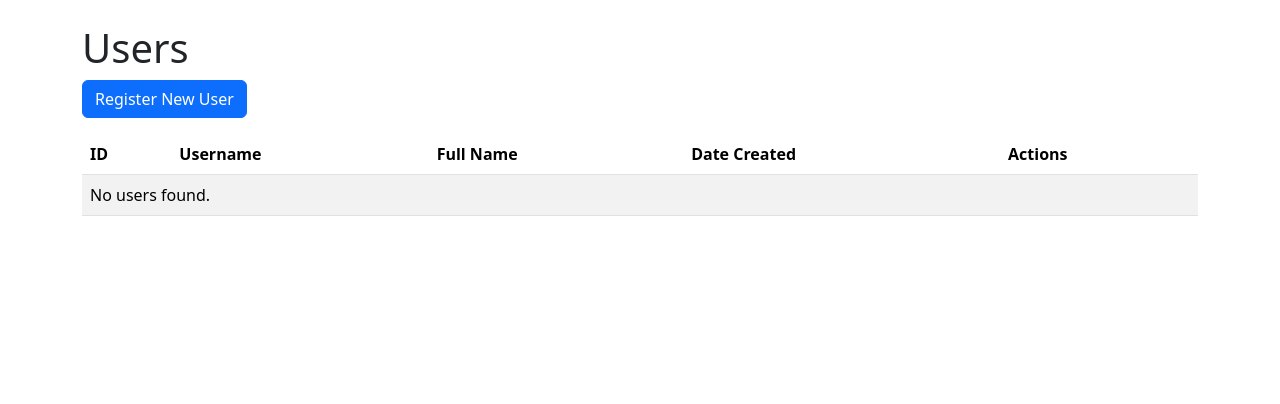
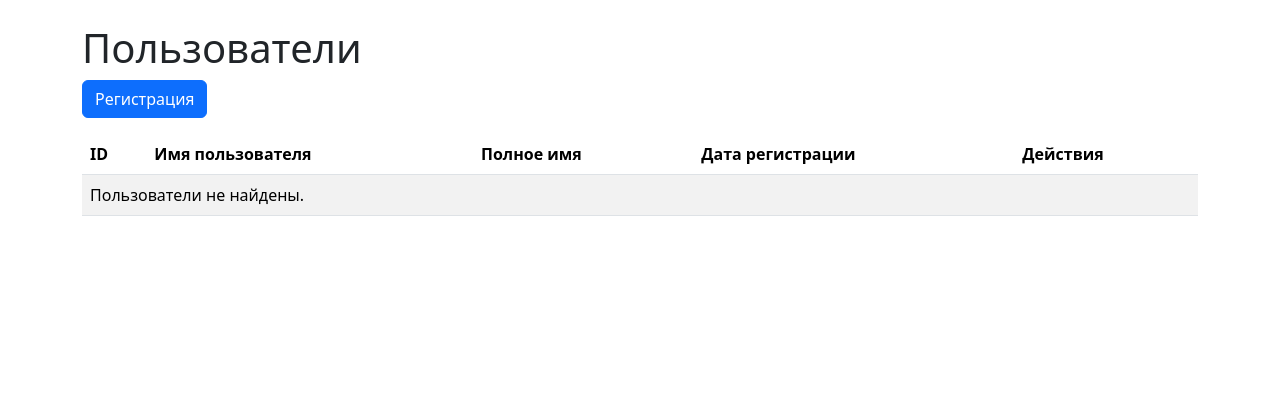
Before and after one commit to Maxcosanostra/python-project-52, a Django app: page /users/ in a window 1280 px wide. Shown: the part 56-460 px from the top of the page. Run offline with Django 5.2, Linux system fonts and the light colour scheme; some libraries are stand-ins or nearby versions.

Commit message:
change user_list.html due to playwright

```diff
--- a/templates/users/user_list.html
+++ b/templates/users/user_list.html
@@ -1,19 +1,21 @@
 {% extends "base.html" %}
 {% load i18n %}
+
 {% block title %}
-    {% trans "Users" %}
+    {% trans "Пользователи" %}
 {% endblock %}
+
 {% block content %}
-    <h1>{% trans "Users" %}</h1>
-    <a href="{% url 'user_create' %}" class="btn btn-primary mb-3">{% trans "Register New User" %}</a>
+    <h1>{% trans "Пользователи" %}</h1>
+    <a href="{% url 'user_create' %}" class="btn btn-primary mb-3">{% trans "Регистрация" %}</a>
     <table class="table table-striped">
         <thead>
             <tr>
                 <th scope="col">{% trans "ID" %}</th>
-                <th scope="col">{% trans "Username" %}</th>
-                <th scope="col">{% trans "Full Name" %}</th>
-                <th scope="col">{% trans "Date Created" %}</th>
-                <th scope="col">{% trans "Actions" %}</th>
+                <th scope="col">{% trans "Имя пользователя" %}</th>
+                <th scope="col">{% trans "Полное имя" %}</th>
+                <th scope="col">{% trans "Дата регистрации" %}</th>
+                <th scope="col">{% trans "Действия" %}</th>
             </tr>
         </thead>
         <tbody>
@@ -26,14 +28,15 @@
                     <td>
                         {% if request.user.pk == user.pk %}
                             <a href="{% url 'user_update' user.pk %}"
-                               class="btn btn-sm btn-secondary">{% trans "Edit" %}</a>
-                            <a href="{% url 'user_delete' user.pk %}" class="btn btn-sm btn-danger">{% trans "Delete" %}</a>
+                               class="btn btn-sm btn-secondary">{% trans "Изменить" %}</a>
+                            <a href="{% url 'user_delete' user.pk %}"
+                               class="btn btn-sm btn-danger">{% trans "Удалить" %}</a>
                         {% endif %}
                     </td>
                 </tr>
             {% empty %}
                 <tr>
-                    <td colspan="5">{% trans "No users found." %}</td>
+                    <td colspan="5">{% trans "Пользователи не найдены." %}</td>
                 </tr>
             {% endfor %}
         </tbody>
```
